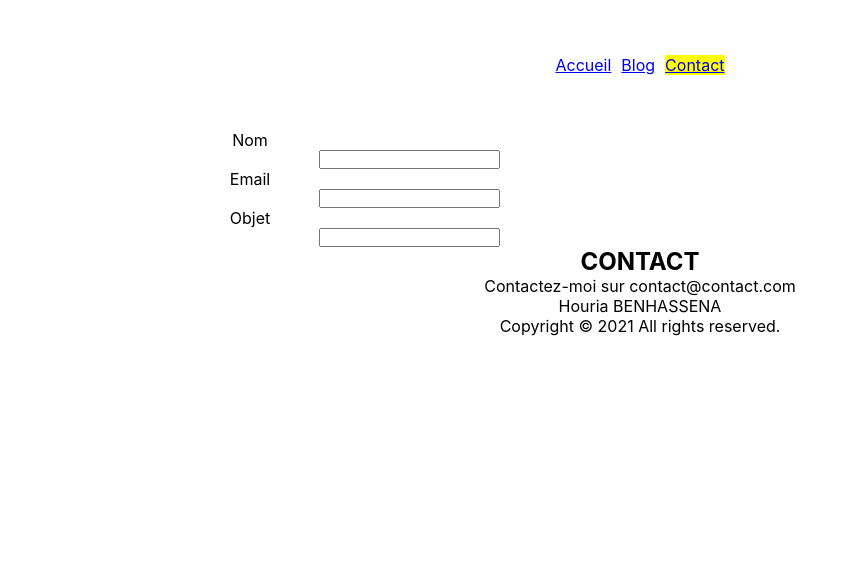
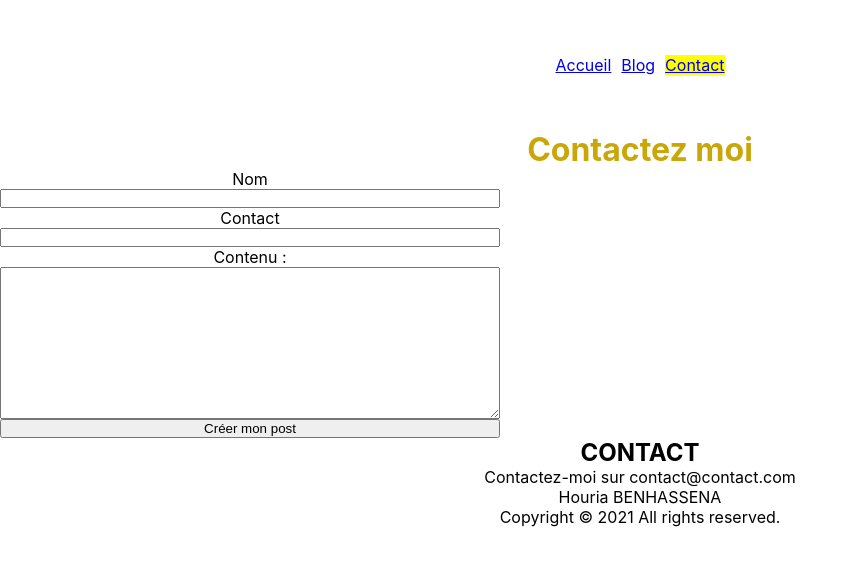
Before and after one commit to BENHASSENA/blog, a React (Create React App) app: page /contact in a window 1280 px wide. Shown: the top 566 px of the page, without its empty margins (0-858 px from the left). Built offline with nearby package versions, Linux system fonts and the light colour scheme.

Commit message:
upload avec formulaire qui fonctionne

```diff
--- a/package.json
+++ b/package.json
@@ -7,6 +7,7 @@
     "@testing-library/react": "^11.2.5",
     "@testing-library/user-event": "^12.7.1",
     "axios": "^0.21.1",
+    "emailjs-com": "^2.6.4",
     "gsap": "^3.6.0",
     "node-sass": "^5.0.0",
     "react": "^17.0.1",
--- a/src/App.js
+++ b/src/App.js
@@ -7,12 +7,15 @@ import Contact from './pages/Contact';
 import Blog from './pages/Blog';
 import { Transition } from 'react-transition-group';
 import Footer from './components/Footer';
+import Single from './pages/Single';
 
 
 const routes = [
-  { path: '/', name: 'Home', Component: Home},
+
+  { path: '/projets/:title', name: 'Blog', Component: Single},
   { path: '/projets', name: 'Blog', Component: Blog},
   { path: '/contact', name: 'Contact', Component: Contact},
+  { path: '/', name: 'Home', Component: Home},
 ]
 
 
@@ -25,26 +28,18 @@ function App() {
         <Transition timeout={600} className="fade">
         <Switch>
            {routes.map(({path, Component}) => (
-              <Route key={path} exact path= {path}>
+              <Route key={path} path= {path}>
                 {({match}) => (
 
                     <>
                        <Component/>
                     </>
 
-
                 )}
               </Route>
           ))}
-            <Route path="/" exact component={Home}>
-            </Route>
-            <Route path='/blog' component={Blog}>
-
-            </Route>
-            <Route path='/contact' component={Contact}/>
         </Switch>
         </Transition>
-
         <Footer/>
       </div>
     </Router>
--- a/src/components/Formulaire.jsx
+++ b/src/components/Formulaire.jsx
@@ -13,7 +13,7 @@ const Blog = () => {
 
     function uploadData(){
 
-        const postUrl = 'http://localhost:5000/api/v1/posts';
+        const postUrl = 'http://localhost:3001/api/v1/posts';
         axios.post(postUrl, post)
         .then(function(response){
         console.log(response);
--- a/src/components/Post.jsx
+++ b/src/components/Post.jsx
@@ -1,21 +1,25 @@
 // page qui affiche tous les posts
+import {Link} from 'react-router-dom'
+
 const Post = ({myFetch}) => {
 
     return(
         <>
 
-        {myFetch.map((post)=>{
+        {myFetch.map((post,index)=>{
             const {id, title, content, tags} = post;
 
             return (
 
-                <article className="messages" key={id}>
+               <Link to={`projets/${post.title}`}>
+                <article className="messages" key={index}>
                     <div className="card">
                         <h2>{title}</h2>
                         <p>{content.substring(0,50)}</p>
                         <p>{tags}</p>
                     </div>
                 </article>
+               </Link>
 
             )
         })}
--- a/src/pages/Blog.js
+++ b/src/pages/Blog.js
@@ -4,17 +4,19 @@ import React, { useState, useEffect } from 'react'
 import axios from 'axios'
 
 
-const url = 'http://localhost:5000/api/v1/posts'
+const url = 'http://localhost:3001/api/v1/posts'
 
 const Blog = () => {
 
     // const [messages, setMessages] = useState(data)
     const [myFetch, setMyFetch] = useState([])
 
-    const maj = document.querySelector('#maj');
-    maj.onclick = () =>{
-       fetchApi()
-    }
+    // const uploa = document.querySelector('#maj');
+    // maj.onclick = () =>{
+    //    fetchApi()
+    // }
+
+
 
     const fetchApi = async () =>{
         try{
@@ -26,6 +28,11 @@ const Blog = () => {
             console.log(error)
         }
     }
+
+    const uploadData = () => {
+        fetchApi();
+    };
+
     useEffect(() =>{
         fetchApi()
       },[])
@@ -38,7 +45,8 @@ const Blog = () => {
         <div className="contentcard">
             <Post myFetch={myFetch}/>
             <Formulaire/>
-            <button id="maj"> mettre à jour</button>
+            {/* <button className="button" onClick={() => window.location.uploadData(false)}>Affichez vos posts</button>
+            <button id="maj" onclick={uploadData}> Mettre à jour</button> */}
         </div>
         </>
     )
--- a/src/pages/Contact.js
+++ b/src/pages/Contact.js
@@ -1,26 +1,116 @@
+import React, {useState, useEffect, useRef} from 'react'
+import emailjs from 'emailjs-com';
+import { Link } from 'react-router-dom'
+
 const Contact = () => {
 
-    return (
-        <div>
-            <form>
-                <label htmlFor="Name">Nom</label>
-                <div className="boxinput">
-                <input type="text" id="Name" name="Name"/>
-                </div>
-                <label htmlFor="Email">Email</label>
-                <div className="boxinput">
-                <input type="text" id="Objet" name="Objet"/>
-                </div>
-                <label htmlFor="Objet">Objet</label>
-                <div className="boxinput">
-                <input type="text" id="Objet" name="Objet"/>
-                </div>
+    const [name,setName] = useState("");
+    const [contact,setContact] = useState("");
+    const [content, setContent] = useState("");
+    const [mail, setMail] = useState({});
+    const [submit,setSubmit] = useState(false);
+
+    const serviceID = 'service_xxlnthp';
+    const templateID = 'template_rk85uwx';
+
+
+    const mailer = emailjs.init("user_sCPg4iCrwEZ5svG3J3hX1");
+    // Est ce que je viens de démarrer react?
+    const isInitialMount = useRef(true);
+
+    const sendMail = async ()=> {
+
+        try {
+            const mailSent = await emailjs.send(serviceID, templateID, mail);
+
+            console.log(mailSent)
+
+        } catch (error) {
+            console.log(error)
+
+        }
+    }
+
+    const handleSubmit = (e) => {
+            e.preventDefault();
+            setSubmit(true);
+            setMail({
+                ...{name},
+                ...{contact},
+                ...{content},
+            });
+        }
+
+
+    useEffect(() => {
+       if(isInitialMount.current){
+           isInitialMount.current = false
+       }
+       else{
+           console.log(mail)
+           mail && sendMail(); //si mail est true alors execute sendMail
+       }
+    }, [submit])
+
+
+    if(submit){
+        return(
+            <>
+            <div>votre message a bien été envoyé</div>
+            <Link to="/projets"> Retour aux posts</Link>
+            </>
+        )
+
+    }else{
+
+        return (
+
+            <div>
+               <h1> Contactez moi</h1>
+            <form className="post-form" onSubmit={handleSubmit}>
+                <label htmlFor="post-title">Nom </label>
+                <input type="text" name="post-title" id="post-title" value={name} onChange={(e)=>setName(e.target.value)}/>
+
+                <label htmlFor="post-tags">Contact </label>
+                <input type="text" name="post-tags" id="post-tags" value={contact} onChange={(e)=>{
+                    let newTags = e.target.value.toLowerCase().split(',');
+                    setContact(newTags);
+                }}/>
+
+                <label htmlFor="post-content">Contenu : </label>
+                <textarea name="post-content" id="post-content" cols="30" rows="10" value={content} onChange={(e)=>setContent(e.target.value)}></textarea>
+
+                <input type="submit" value="Créer mon post"/>
+
 
             </form>
+            </div>
+        )
+
+    }
 
 
-        </div>
-    )
+    // return (
+    //     <div>
+    //         <form>
+    //             <label htmlFor="Name">Nom</label>
+    //             <div className="boxinput">
+    //             <input type="text" id="Name" name="Name"/>
+    //             </div>
+    //             <label htmlFor="Email">Email</label>
+    //             <div className="boxinput">
+    //             <input type="text" id="Objet" name="Objet"/>
+    //             </div>
+    //             <label htmlFor="Objet">Objet</label>
+    //             <div className="boxinput">
+    //             <input type="text" id="Objet" name="Objet"/>
+    //             </div>
+
+    //         </form>
+
+
+    //     </div>
+    // )
 }
 
 export default Contact
--- /dev/null
+++ b/src/pages/Single.js
@@ -0,0 +1,42 @@
+import React, { useState, useEffect } from 'react'
+import {useRouteMatch} from 'react-router-dom'
+import axios from 'axios'
+
+
+const apiUrl = 'http://localhost:3001/api/v1/posts'
+
+const Single = () => {
+    const [single, setSingle] = useState ({});
+    const match = useRouteMatch();
+
+
+    const getSingle = async () =>{
+        const res = await axios.get(`${apiUrl}/${match.params.title}`);
+        setSingle(res.data);
+        console.log(res.data);
+
+    }
+
+    useEffect(() =>{
+        getSingle();
+
+    },[])
+
+    return (
+
+        <div>
+
+            <h1>PAGE SINGLE</h1>
+             <article className="single">
+                    <div className="card">
+                        {/* <h2>{post.title}</h2>
+                        <p>{post.content.substring(0,50)}</p>
+                        <p>{post.tags}</p> */}
+                    </div>
+             </article>
+
+        </div>
+    )
+}
+
+export default Single
```
Also changed, not shown: 1 other file (tests, documents, lock files or other folders).
